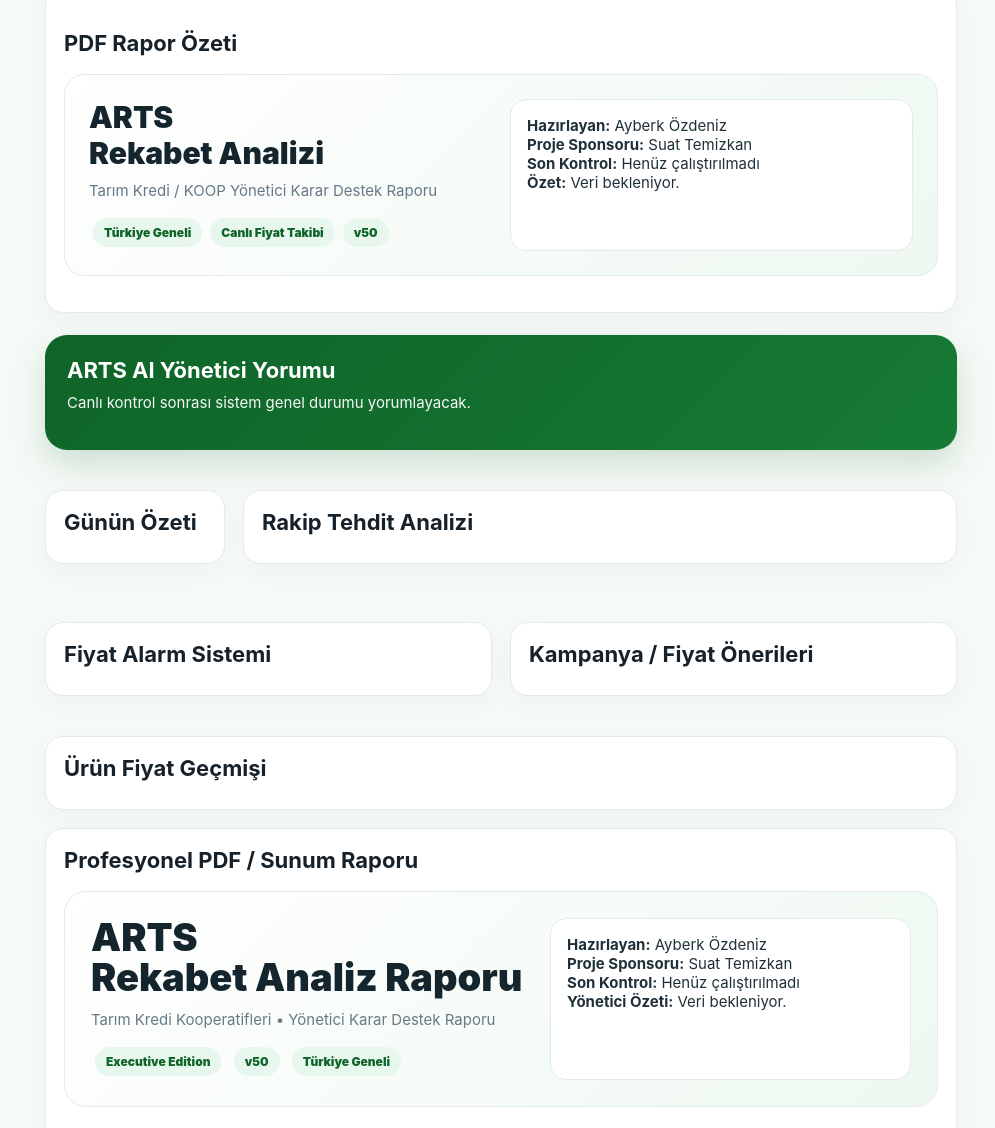
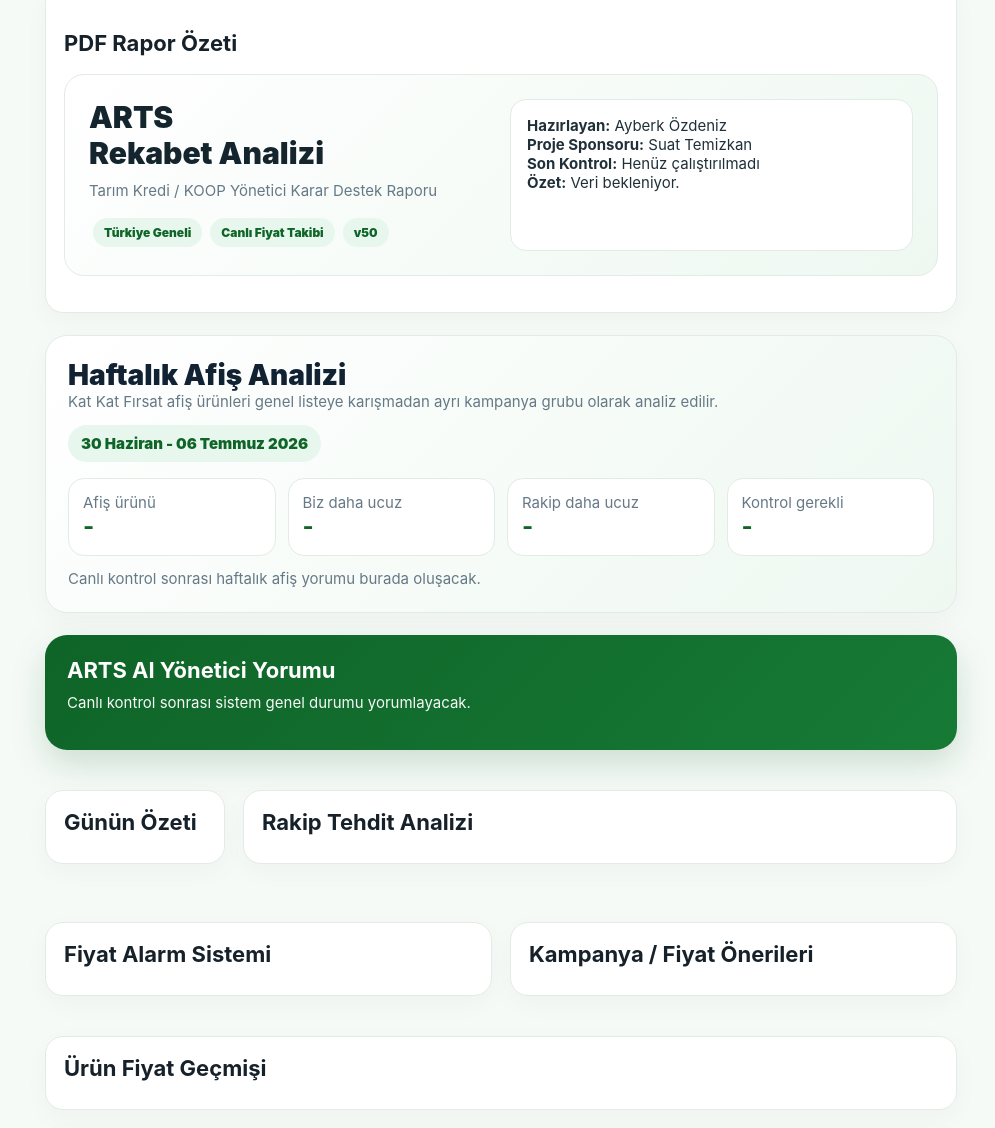
Before and after one commit to FLASHw3/arts-pilot, a website: page public/index.html in a window 1280 px wide. Shown: the part 1053-2181 px from the top of the page, without its empty margins (285-1280 px from the left). Drawn offline with Linux system fonts and the light colour scheme.

Commit message:
Update index.html

```diff
--- a/public/index.html
+++ b/public/index.html
@@ -224,6 +224,17 @@ details.marketDetails summary{cursor:pointer;font-weight:900;color:#4a5d66}
   padding:12px 14px;font-size:15px;margin:10px 0;background:white;
 }
 .excelBtn{background:#0f6428;color:white;border:0;border-radius:11px;padding:12px 16px;font-weight:900;cursor:pointer}
+
+.flyerHero{background:linear-gradient(135deg,#fff,#eef8f1);border:1px solid var(--line);border-radius:22px;padding:22px;margin:22px 0;box-shadow:0 10px 28px #00000008}
+.flyerHeader{display:flex;justify-content:space-between;gap:14px;align-items:flex-start;flex-wrap:wrap}
+.flyerTitle{font-size:28px;font-weight:950;color:#123}
+.flyerDates{background:var(--soft);color:var(--g2);border-radius:999px;padding:9px 13px;font-weight:950}
+.flyerStats{display:grid;grid-template-columns:repeat(4,1fr);gap:12px;margin-top:16px}
+.flyerStat{background:white;border:1px solid var(--line);border-radius:16px;padding:14px}
+.flyerStat b{font-size:24px;color:var(--g2)}
+.flyerNote{margin-top:12px;color:var(--muted);line-height:1.45}
+@media(max-width:1100px){.flyerStats{grid-template-columns:1fr 1fr}}
+
 @media(max-width:1100px){.v50Grid,.reportCover{grid-template-columns:1fr}.threatGrid{grid-template-columns:1fr}}
 @media print{
   .sidebar,.topbar,.topline,.tabs,.searchBox,.excelBtn,button.refreshSmall,button.secondary{display:none!important}
@@ -231,6 +242,17 @@ details.marketDetails summary{cursor:pointer;font-weight:900;color:#4a5d66}
   .v50Panel,.aiHero,.reportCover,table,.footerBox{box-shadow:none;break-inside:avoid}
   .aiHero{color:#14252e;background:#eef8f1}
 }
+
+
+.flyerHero{background:linear-gradient(135deg,#fff,#eef8f1);border:1px solid var(--line);border-radius:22px;padding:22px;margin:22px 0;box-shadow:0 10px 28px #00000008}
+.flyerHeader{display:flex;justify-content:space-between;gap:14px;align-items:flex-start;flex-wrap:wrap}
+.flyerTitle{font-size:28px;font-weight:950;color:#123}
+.flyerDates{background:var(--soft);color:var(--g2);border-radius:999px;padding:9px 13px;font-weight:950}
+.flyerStats{display:grid;grid-template-columns:repeat(4,1fr);gap:12px;margin-top:16px}
+.flyerStat{background:white;border:1px solid var(--line);border-radius:16px;padding:14px}
+.flyerStat b{font-size:24px;color:var(--g2)}
+.flyerNote{margin-top:12px;color:var(--muted);line-height:1.45}
+@media(max-width:1100px){.flyerStats{grid-template-columns:1fr 1fr}}
 
 @media(max-width:1100px){.execGrid,.pdfCover{grid-template-columns:1fr}.marketAnalysisGrid{grid-template-columns:1fr}.barRow{grid-template-columns:110px 1fr 55px}}
 @media print{.sidebar,.topbar,.topline,.tabs,button.refreshSmall,button.secondary{display:none!important}.layout{display:block}.content{max-width:none;padding:0}body{background:white}}
@@ -314,6 +336,17 @@ details.marketDetails summary{cursor:pointer;font-weight:900;color:#4a5d66}
   padding:12px 14px;font-size:15px;margin:10px 0;background:white;
 }
 .excelBtn{background:#0f6428;color:white;border:0;border-radius:11px;padding:12px 16px;font-weight:900;cursor:pointer}
+
+.flyerHero{background:linear-gradient(135deg,#fff,#eef8f1);border:1px solid var(--line);border-radius:22px;padding:22px;margin:22px 0;box-shadow:0 10px 28px #00000008}
+.flyerHeader{display:flex;justify-content:space-between;gap:14px;align-items:flex-start;flex-wrap:wrap}
+.flyerTitle{font-size:28px;font-weight:950;color:#123}
+.flyerDates{background:var(--soft);color:var(--g2);border-radius:999px;padding:9px 13px;font-weight:950}
+.flyerStats{display:grid;grid-template-columns:repeat(4,1fr);gap:12px;margin-top:16px}
+.flyerStat{background:white;border:1px solid var(--line);border-radius:16px;padding:14px}
+.flyerStat b{font-size:24px;color:var(--g2)}
+.flyerNote{margin-top:12px;color:var(--muted);line-height:1.45}
+@media(max-width:1100px){.flyerStats{grid-template-columns:1fr 1fr}}
+
 @media(max-width:1100px){.v50Grid,.reportCover{grid-template-columns:1fr}.threatGrid{grid-template-columns:1fr}}
 @media print{
   .sidebar,.topbar,.topline,.tabs,.searchBox,.excelBtn,button.refreshSmall,button.secondary{display:none!important}
@@ -321,6 +354,17 @@ details.marketDetails summary{cursor:pointer;font-weight:900;color:#4a5d66}
   .v50Panel,.aiHero,.reportCover,table,.footerBox{box-shadow:none;break-inside:avoid}
   .aiHero{color:#14252e;background:#eef8f1}
 }
+
+
+.flyerHero{background:linear-gradient(135deg,#fff,#eef8f1);border:1px solid var(--line);border-radius:22px;padding:22px;margin:22px 0;box-shadow:0 10px 28px #00000008}
+.flyerHeader{display:flex;justify-content:space-between;gap:14px;align-items:flex-start;flex-wrap:wrap}
+.flyerTitle{font-size:28px;font-weight:950;color:#123}
+.flyerDates{background:var(--soft);color:var(--g2);border-radius:999px;padding:9px 13px;font-weight:950}
+.flyerStats{display:grid;grid-template-columns:repeat(4,1fr);gap:12px;margin-top:16px}
+.flyerStat{background:white;border:1px solid var(--line);border-radius:16px;padding:14px}
+.flyerStat b{font-size:24px;color:var(--g2)}
+.flyerNote{margin-top:12px;color:var(--muted);line-height:1.45}
+@media(max-width:1100px){.flyerStats{grid-template-columns:1fr 1fr}}
 
 @media(max-width:1100px){.layout{grid-template-columns:1fr}.sidebar{position:relative;height:auto}.sidebarFooter{position:relative;left:auto;right:auto;bottom:auto;margin-top:18px}.topbar{justify-content:flex-start;gap:20px;flex-wrap:wrap;height:auto;padding:18px}.topRight{display:block}.topMeta{margin:8px 0}.cards{grid-template-columns:1fr}.marketList{grid-template-columns:1fr}.content{padding:20px}.hero .secondary{position:relative;z-index:5}
 .hero{display:block}}
@@ -344,6 +388,7 @@ details.marketDetails summary{cursor:pointer;font-weight:900;color:#4a5d66}
       <a href="#Temizlik">🧼 Temizlik</a>
       <hr>
       <a href="#changed">🕘 Fiyat Geçmişi</a>
+      <a href="#weeklyFlyer">🏷️ Haftalık Afiş</a>
       <a href="#aiExecutive">🤖 AI Yorumu</a>
       <a href="#priceAlarms">🚨 Fiyat Alarmları</a>
       <a href="#campaignSuggestions">💰 Kampanya Önerileri</a>
@@ -414,6 +459,24 @@ details.marketDetails summary{cursor:pointer;font-weight:900;color:#4a5d66}
         <div class="pdfCoverMeta"><b>Hazırlayan:</b> Ayberk Özdeniz<br><b>Proje Sponsoru:</b> Suat Temizkan<br><b>Son Kontrol:</b> <span id="pdfCheckedAt">Henüz çalıştırılmadı</span><br><b>Özet:</b> <span id="pdfSummary">Veri bekleniyor.</span></div></div>
       </section>
 
+
+
+      <section class="flyerHero" id="weeklyFlyer">
+        <div class="flyerHeader">
+          <div>
+            <div class="flyerTitle">Haftalık Afiş Analizi</div>
+            <div class="muted">Kat Kat Fırsat afiş ürünleri genel listeye karışmadan ayrı kampanya grubu olarak analiz edilir.</div>
+          </div>
+          <div class="flyerDates">30 Haziran - 06 Temmuz 2026</div>
+        </div>
+        <div class="flyerStats">
+          <div class="flyerStat"><span class="muted">Afiş ürünü</span><br><b id="flyerTotal">-</b></div>
+          <div class="flyerStat"><span class="muted">Biz daha ucuz</span><br><b id="flyerCheap">-</b></div>
+          <div class="flyerStat"><span class="muted">Rakip daha ucuz</span><br><b id="flyerExpensive">-</b></div>
+          <div class="flyerStat"><span class="muted">Kontrol gerekli</span><br><b id="flyerMissing">-</b></div>
+        </div>
+        <div class="flyerNote" id="flyerComment">Canlı kontrol sonrası haftalık afiş yorumu burada oluşacak.</div>
+      </section>
 
       <section class="aiHero" id="aiExecutive">
         <h2>ARTS AI Yönetici Yorumu</h2>
@@ -494,7 +557,7 @@ details.marketDetails summary{cursor:pointer;font-weight:900;color:#4a5d66}
       </div>
       <div class="footerBox" id="footer">
         <div>
-          <b>ARTS Executive Edition v50</b><br>
+          <b>ARTS Executive Edition v51</b><br>
           <span class="small">Tarım Kredi / KOOP Kurumsal Pilot Rekabet Analiz Sistemi</span><br>
           <span class="small">Veri Kaynağı: Marketfiyati.org.tr API</span>
         </div>
@@ -521,7 +584,7 @@ details.marketDetails summary{cursor:pointer;font-weight:900;color:#4a5d66}
 function tl(n){ if(n===null||n===undefined) return "-"; return Number(n).toLocaleString("tr-TR",{minimumFractionDigits:2,maximumFractionDigits:2})+" TL"; }
 function esc(s){return String(s||"").replace(/[&<>"']/g,m=>({"&":"&amp;","<":"&lt;",">":"&gt;","\"":"&quot;","'":"&#39;"}[m]))}
 function slug(s){return String(s||"").replaceAll(" ","_")}
-const HISTORY_KEY="arts_history_v50";
+const HISTORY_KEY="arts_history_v51";
 function todayKey(){return new Date().toLocaleDateString("tr-TR")}
 function parseTRDate(d){const p=d.split("."); return new Date(`${p[2]}-${p[1]}-${p[0]}`)}
 function loadHistory(){try{return JSON.parse(localStorage.getItem(HISTORY_KEY)||"{}")}catch(e){return {}}}
@@ -744,6 +807,24 @@ function recommendationPrice(item){
  const high=Math.max(0, rival*1.03);
  return `${tl(low)} - ${tl(high)}`;
 }
+
+function renderFlyerPanel(data){
+ const flyer=(data.results||[]).filter(x=>(x.group||"").startsWith("Haftalık Afiş"));
+ const total=flyer.length;
+ const cheap=flyer.filter(x=>x.comparison==="tarim_cheaper").length;
+ const expensive=flyer.filter(x=>x.comparison==="tarim_expensive").length;
+ const missing=flyer.filter(x=>!x.tarim||!x.rival).length;
+ const equal=flyer.filter(x=>x.comparison==="equal").length;
+ const strongest=flyer.filter(x=>x.comparison==="tarim_cheaper").sort((a,b)=>(a.difference||0)-(b.difference||0)).slice(0,3).map(x=>x.target);
+ const risky=flyer.filter(x=>x.comparison==="tarim_expensive").sort((a,b)=>(b.difference||0)-(a.difference||0)).slice(0,3).map(x=>x.target);
+ const set=(id,v)=>{const el=document.getElementById(id);if(el)el.textContent=v}
+ set("flyerTotal",total);set("flyerCheap",cheap);set("flyerExpensive",expensive);set("flyerMissing",missing);
+ const comment=document.getElementById("flyerComment");
+ if(comment){
+   comment.innerHTML=`Bu hafta afişte <b>${total}</b> ürün takip ediliyor. Tarım Kredi <b>${cheap}</b> üründe avantajlı, <b>${expensive}</b> üründe rakipler daha avantajlı, <b>${equal}</b> üründe fiyat eşit. ${strongest.length?`En güçlü afiş ürünleri: <b>${strongest.map(esc).join(", ")}</b>. `:""}${risky.length?`Fiyat kontrolü önerilen ürünler: <b>${risky.map(esc).join(", ")}</b>.`:""}`;
+ }
+}
+
 function renderV50Panels(data,changes,byGroup){
  const results=data.results||[];
  const total=results.length;
@@ -829,6 +910,7 @@ function render(data){
  }
  renderExecutivePanels(data,changes,byGroup);
  renderV50Panels(data,changes,byGroup);
+ renderFlyerPanel(data);
  saveHistory(newHistory);
 }
 </script>
```
